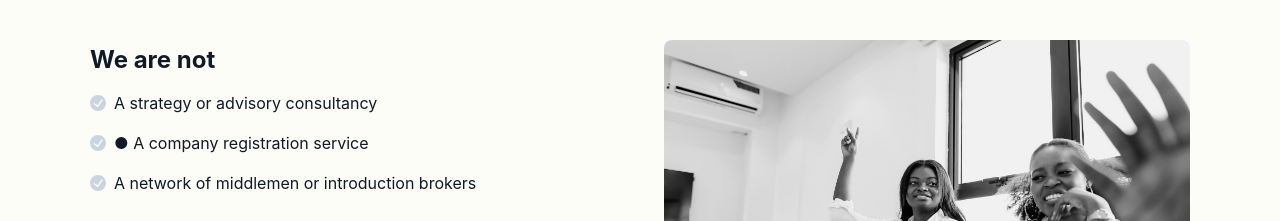
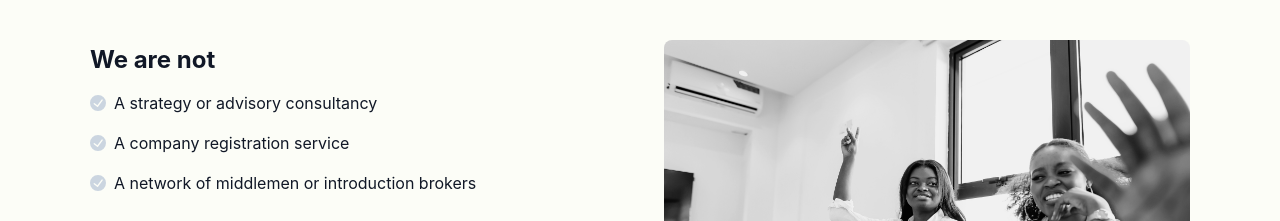
Before and after one commit to Tobennadev22/Voranex, a React (Create React App) app: page / in a window 1280 px wide. Shown: the part 2480-2701 px from the top of the page. Built offline with nearby package versions, Linux system fonts and the light colour scheme; a web font is replaced by a local one.

Commit message:
final commit-1

```diff
--- a/src/pages/Home.js
+++ b/src/pages/Home.js
@@ -421,7 +421,7 @@ function Steps() {
 function WhoWeServe() {
   const Wenot = [
     "A strategy or advisory consultancy",
-    "●	A company registration service",
+    "A company registration service",
     "A network of middlemen or introduction brokers",
   ];
 
```
